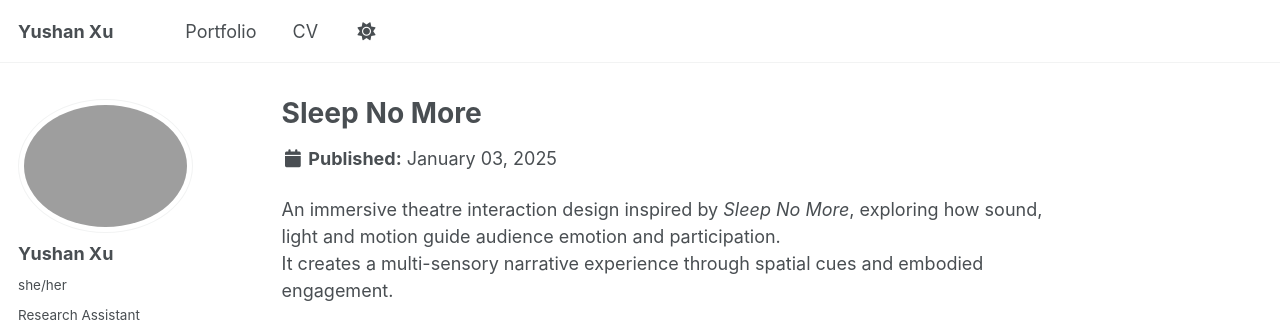
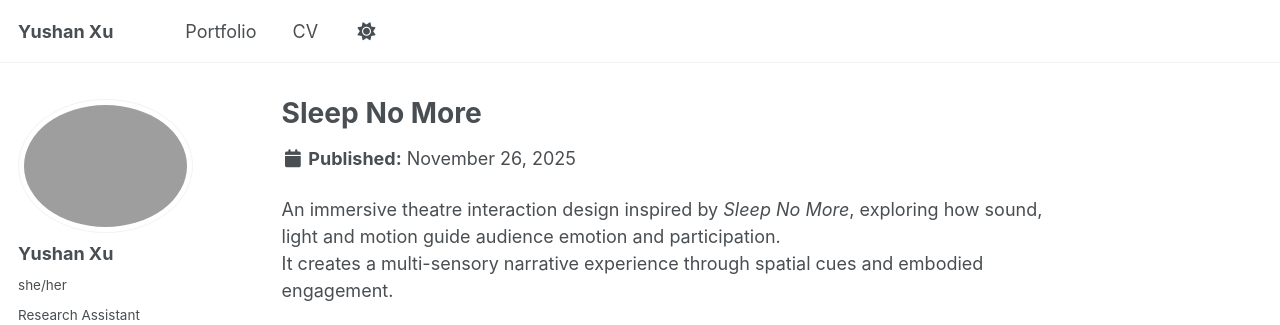
Before and after one commit to Yushan-Xu/Yushan-Xu.github.io, a Jekyll site: the page built from _portfolio/SleepNoMore.md, in a window 1280 px wide and 900 px high. Shown: the top 325 px of the window. Built offline with Jekyll 4.4.1, drawn with Linux system fonts in a browser that asks for light colours; a script that is not in the unit is left out.

Commit message:
Update SleepNoMore.md

```diff
--- a/_portfolio/SleepNoMore.md
+++ b/_portfolio/SleepNoMore.md
@@ -1,7 +1,7 @@
 ---
 layout: single
 title: "Sleep No More"
-date: 2025-01-03
+date: 2025-11-26
 show_date: false
 read_time: false
 permalink: /_portfolio/SleepNoMore/
```
